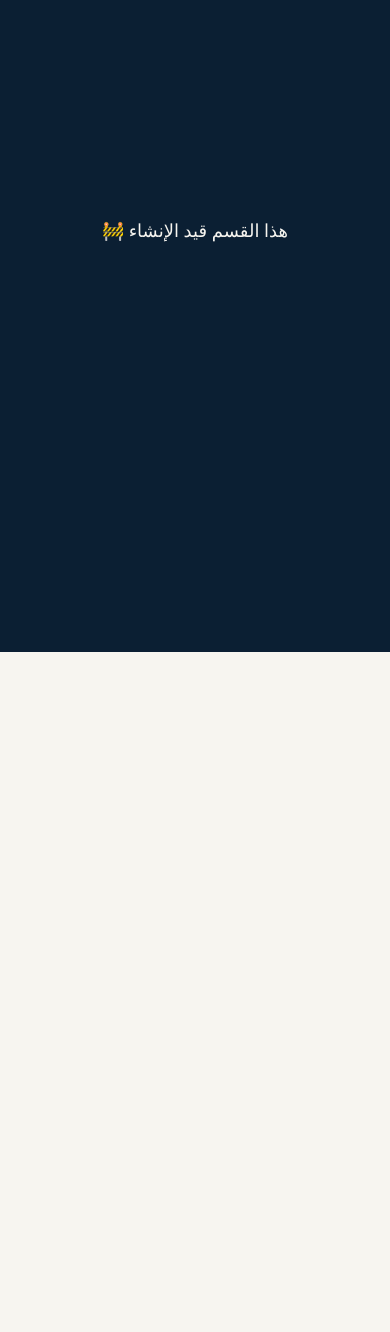
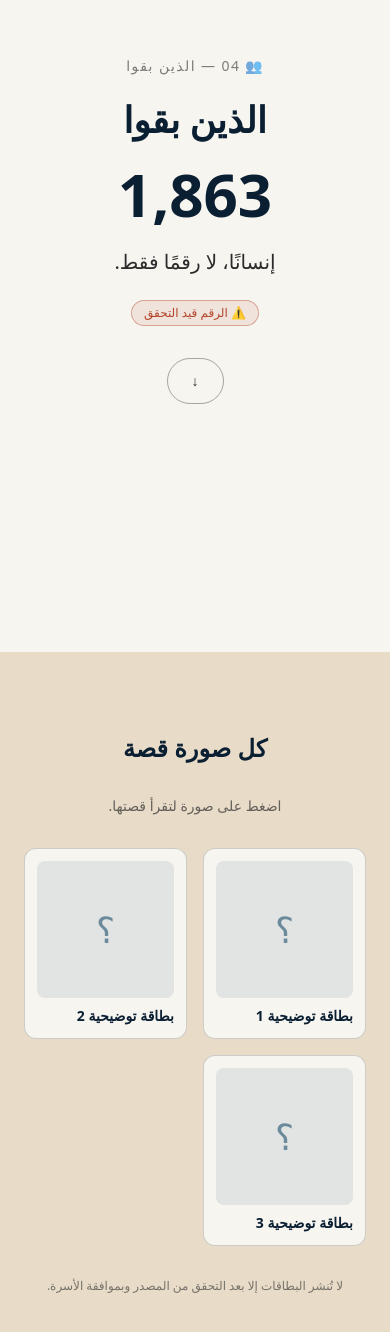
Before and after one commit to Mesetudes/lo-joola, a Next.js app: page /ar/alladhina-baqou in a window 390 px wide. Shown: the part 192-1524 px from the top of the page. Before the commit the page ends 844 px from the top, so only its background shows below. Built offline with nearby package versions, Linux system fonts and the light colour scheme.

Commit message:
feat: chapter 04 cover, people gallery and reusable modal

```diff
--- a/app/[locale]/alladhina-baqou/page.tsx
+++ b/app/[locale]/alladhina-baqou/page.tsx
@@ -1,7 +1,11 @@
-export default function ComingSoonPage() {
+import PeopleCover from "@/components/sections/PeopleCover";
+import PeopleGallery from "@/components/sections/PeopleGallery";
+
+export default function AlladhinaBaqouPage() {
   return (
-    <main className="flex min-h-screen items-center justify-center bg-deep-navy px-6 text-center text-off-white">
-      <p className="text-lg">هذا القسم قيد الإنشاء 🚧</p>
+    <main className="flex flex-col">
+      <PeopleCover />
+      <PeopleGallery />
     </main>
   );
 }
--- /dev/null
+++ b/components/sections/PeopleCover.tsx
@@ -0,0 +1,15 @@
+import SceneSection from "@/components/narrative/SceneSection";
+import SourceBadge from "@/components/narrative/SourceBadge";
+
+export default function PeopleCover() {
+  return (
+    <SceneSection className="flex min-h-screen flex-col items-center justify-center gap-6 bg-off-white px-6 text-center text-charcoal">
+      <p className="text-sm tracking-widest text-charcoal/60">👥 04 — الذين بقوا</p>
+      <h1 className="text-4xl font-bold text-deep-navy sm:text-6xl">الذين بقوا</h1>
+      <p className="text-6xl font-bold text-deep-navy sm:text-8xl">1,863</p>
+      <p className="max-w-md text-xl">إنسانًا، لا رقمًا فقط.</p>
+      <SourceBadge status="unverified" label="الرقم قيد التحقق" />
+      <a href="#people" className="mt-2 rounded-full border border-charcoal/40 px-6 py-3 text-sm font-medium transition hover:border-sea-blue">↓</a>
+    </SceneSection>
+  );
+}
--- /dev/null
+++ b/components/sections/PeopleGallery.tsx
@@ -0,0 +1,66 @@
+"use client";
+
+import { useState } from "react";
+import Image from "next/image";
+import Modal from "@/components/ui/Modal";
+import Field from "@/components/ui/Field";
+import SourceBadge from "@/components/narrative/SourceBadge";
+import type { Person } from "@/types/person";
+import peopleData from "@/data/people.json";
+
+const people = peopleData as Person[];
+
+function Portrait({ person, className }: { person: Person; className: string }) {
+  if (person.photo) {
+    return (
+      <div className={`relative overflow-hidden ${className}`}>
+        <Image src={person.photo} alt={person.alt} fill className="object-cover" />
+      </div>
+    );
+  }
+  return (
+    <div aria-hidden="true" className={`flex items-center justify-center bg-sea-blue/10 text-4xl text-sea-blue/60 ${className}`}>؟</div>
+  );
+}
+
+export default function PeopleGallery() {
+  const [selectedId, setSelectedId] = useState<string | null>(null);
+  const selected = people.find((person) => person.id === selectedId) ?? null;
+
+  return (
+    <section id="people" className="flex flex-col items-center gap-8 bg-sand px-6 py-20 text-charcoal">
+      <h2 className="text-2xl font-bold text-deep-navy">كل صورة قصة</h2>
+      <p className="max-w-md text-center text-sm text-charcoal/70">اضغط على صورة لتقرأ قصتها.</p>
+      <div className="grid w-full max-w-3xl grid-cols-2 gap-4 sm:grid-cols-3">
+        {people.map((person) => (
+          <button key={person.id} type="button" onClick={() => setSelectedId(person.id)} className="flex flex-col gap-2 rounded-xl border border-charcoal/20 bg-off-white p-3 text-start transition hover:border-sea-blue">
+            <Portrait person={person} className="aspect-square w-full rounded-lg" />
+            <span className="text-sm font-bold text-deep-navy">{person.nom}</span>
+          </button>
+        ))}
+      </div>
+      <p className="max-w-md text-center text-xs text-charcoal/60">لا تُنشر البطاقات إلا بعد التحقق من المصدر وبموافقة الأسرة.</p>
+      <Modal open={selected !== null} onClose={() => setSelectedId(null)} label={selected?.nom ?? "بطاقة"}>
+        {selected ? (
+          <>
+            <div className="flex items-center gap-4">
+              <Portrait person={selected} className="h-24 w-24 shrink-0 rounded-xl" />
+              <h3 className="text-xl font-bold text-deep-navy">{selected.nom}</h3>
+            </div>
+            <Field label="العمر" value={selected.age} />
+            <Field label="المهنة / الدراسة" value={selected.profession} />
+            <Field label="مكان الإقامة" value={selected.residence} />
+            <Field label="قصته / قصتها" value={selected.histoire} />
+            <Field label="المصدر" value={selected.source} />
+            <Field label="موافقة الأسرة" value={selected.consentement} />
+            <Field label="حقوق الاستخدام" value={selected.usage_rights} />
+            <div>
+              <SourceBadge status={selected.statut_verification} />
+            </div>
+            {selected.notes ? <p className="text-xs text-charcoal/60">{selected.notes}</p> : null}
+          </>
+        ) : null}
+      </Modal>
+    </section>
+  );
+}
--- /dev/null
+++ b/components/ui/Field.tsx
@@ -0,0 +1,8 @@
+export default function Field({ label, value }: { label: string; value: string | null | undefined }) {
+  return (
+    <div className="flex flex-col gap-1">
+      <span className="text-xs text-charcoal/60">{label}</span>
+      <p className="text-sm">{value ?? "لم يُحدَّد بعد"}</p>
+    </div>
+  );
+}
--- /dev/null
+++ b/components/ui/Modal.tsx
@@ -0,0 +1,30 @@
+"use client";
+
+import { useEffect, useRef, type ReactNode } from "react";
+
+type ModalProps = {
+  open: boolean;
+  onClose: () => void;
+  label: string;
+  children: ReactNode;
+};
+
+export default function Modal({ open, onClose, label, children }: ModalProps) {
+  const dialogRef = useRef<HTMLDialogElement>(null);
+
+  useEffect(() => {
+    const dialog = dialogRef.current;
+    if (!dialog) return;
+    if (open && !dialog.open) dialog.showModal();
+    if (!open && dialog.open) dialog.close();
+  }, [open]);
+
+  return (
+    <dialog ref={dialogRef} aria-label={label} onClose={onClose} onClick={(event) => { if (event.target === dialogRef.current) onClose(); }} className="m-auto max-h-[90vh] w-[min(92vw,32rem)] overflow-y-auto rounded-2xl bg-off-white p-0 text-charcoal backdrop:bg-black/60">
+      <div className="flex flex-col gap-5 p-6">
+        <button type="button" onClick={onClose} aria-label="إغلاق" className="self-end rounded-full border border-charcoal/30 px-3 py-1 text-sm">✕</button>
+        {children}
+      </div>
+    </dialog>
+  );
+}
--- a/data/people.json
+++ b/data/people.json
@@ -0,0 +1,50 @@
+[
+  {
+    "id": "sample-1",
+    "nom": "بطاقة توضيحية 1",
+    "age": null,
+    "profession": null,
+    "residence": null,
+    "histoire": "تُروى هنا قصة الشخص بعد التحقق من مصادرها وبموافقة أسرته.",
+    "photo": null,
+    "alt": "",
+    "source": null,
+    "source_url": null,
+    "consentement": null,
+    "usage_rights": null,
+    "statut_verification": "unverified",
+    "notes": "هذه بطاقة توضيحية لاختبار التفاعل، ولا تمثل شخصًا حقيقيًا."
+  },
+  {
+    "id": "sample-2",
+    "nom": "بطاقة توضيحية 2",
+    "age": null,
+    "profession": null,
+    "residence": null,
+    "histoire": "تُروى هنا قصة الشخص بعد التحقق من مصادرها وبموافقة أسرته.",
+    "photo": null,
+    "alt": "",
+    "source": null,
+    "source_url": null,
+    "consentement": null,
+    "usage_rights": null,
+    "statut_verification": "unverified",
+    "notes": "هذه بطاقة توضيحية لاختبار التفاعل، ولا تمثل شخصًا حقيقيًا."
+  },
+  {
+    "id": "sample-3",
+    "nom": "بطاقة توضيحية 3",
+    "age": null,
+    "profession": null,
+    "residence": null,
+    "histoire": "تُروى هنا قصة الشخص بعد التحقق من مصادرها وبموافقة أسرته.",
+    "photo": null,
+    "alt": "",
+    "source": null,
+    "source_url": null,
+    "consentement": null,
+    "usage_rights": null,
+    "statut_verification": "unverified",
+    "notes": "هذه بطاقة توضيحية لاختبار التفاعل، ولا تمثل شخصًا حقيقيًا."
+  }
+]
--- /dev/null
+++ b/types/person.ts
@@ -0,0 +1,18 @@
+import type { VerificationStatus } from "@/types/editorial";
+
+export type Person = {
+  id: string;
+  nom: string;
+  age: string | null;
+  profession: string | null;
+  residence: string | null;
+  histoire: string;
+  photo: string | null;
+  alt: string;
+  source: string | null;
+  source_url: string | null;
+  consentement: string | null;
+  usage_rights: string | null;
+  statut_verification: VerificationStatus;
+  notes: string | null;
+};
```
